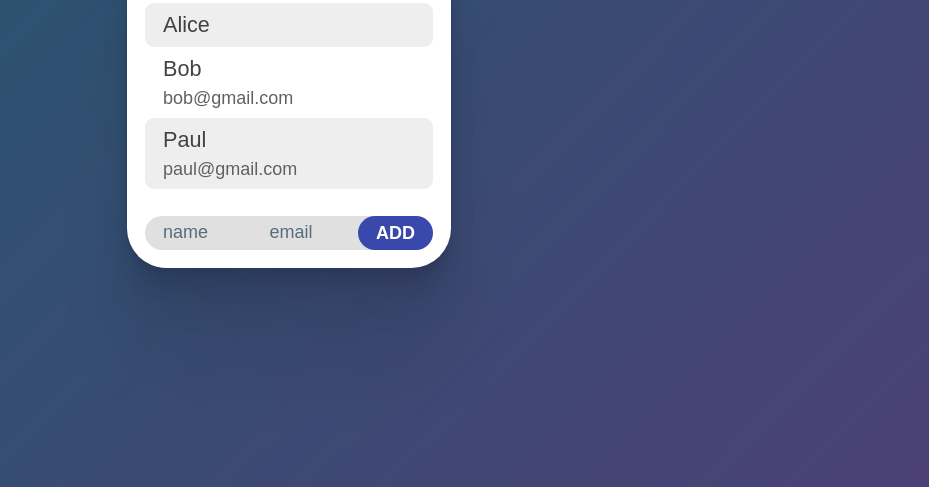
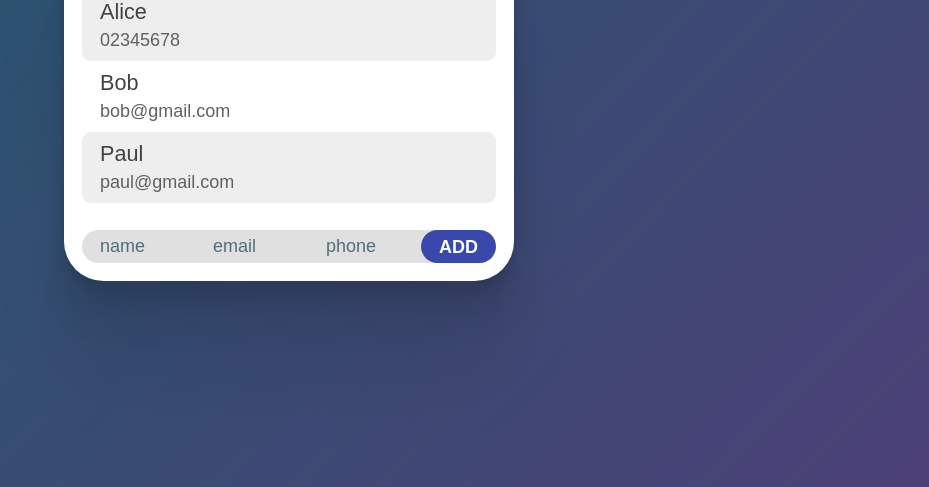
Before and after one commit to jlum85/contact-list, a website built with Parcel: page src/index.html in a window 1280 px wide. Shown: the part 313-800 px from the top of the page, without its empty margins (351-1280 px from the left). Built offline with nearby package versions, Linux system fonts and the light colour scheme; a web font is replaced by a local one.

Commit message:
correction

```diff
--- a/src/index.css
+++ b/src/index.css
@@ -38,7 +38,8 @@ body {
   background: white;
   border-radius: 2.2rem;
   padding: 1rem;
-  max-width: 18rem;
+  /* max-width: 18rem; */
+  max-width: 25rem;
   min-height: 15rem;
   width: 100%;
   display: flex;
--- a/src/index.ts
+++ b/src/index.ts
@@ -1,58 +1,93 @@
 run();
+
+interface Contact {
+  id: string;
+  name: string;
+  email: string | null;
+  phone: string | null;
+}
+
+type Contacts = Contact[];
+
 // The entire app is in a function just to make sure we don't polute the global namespace
 function run() {
   const rootEl = getElementByIdOrThrow("root");
+  if (rootEl === null) {
+    throw new Error("Missing element");
+  }
   // The list of contacts
-  let contacts = [
+  let contacts: Contacts = [
     {
       id: "p9n51g",
       name: "Alice",
-      email: null
+      email: null,
+      phone: "02345678"
     },
     {
       id: "8mopn7",
       name: "Bob",
-      email: "bob@gmail.com"
+      email: "bob@gmail.com",
+      phone: null
     },
     {
       id: "u7oo0d",
       name: "Paul",
-      email: "paul@gmail.com"
+      email: "paul@gmail.com",
+      phone: null
     }
   ];
+
   // Call createApp to initialize the App
   // and get the contactsEl used for updates
   const { contactsEl } = createApp();
+
   // Make sure the App is updated at when stating
   renderApp();
+
   // This function create the HTML structure
   // and add it to the root element in the DOM
-  function createApp() {
-    const titleEl = createElement("h1", {
+  function createApp(): { contactsEl: HTMLElement } {
+    const titleEl: HTMLElement = createElement("h1", {
       children: "Contacts",
       className: "title"
     });
-    const contactsEl = createElement("div", { className: "contacts" });
+
+    const contactsEl: HTMLElement = createElement("div", {
+      className: "contacts"
+    });
+
     const { addFormEl } = createAddForm();
-    const appEl = createElement("div", {
+
+    const appEl: HTMLElement = createElement("div", {
       className: "app",
       children: [titleEl, contactsEl, addFormEl]
     });
+
     rootEl.appendChild(appEl);
     return {
       contactsEl
     };
   }
   // Create the add form structure
-  function createAddForm() {
-    const inputNameEl = createElement("input");
+  function createAddForm(): { addFormEl: HTMLElement } {
+    // on peut caster en HTMLInputElement mais autant mettre any car de toute facon c'ets un cast forcé et il faudrait plutôt revoir createElement
+    // const inputNameEl: HTMLInputElement = <HTMLInputElement>(
+    //   createElement("input")
+    // );
+    const inputNameEl: HTMLInputElement = createElement("input") as any;
     inputNameEl.placeholder = "name";
-    const inputEmailEl = createElement("input");
+
+    const inputEmailEl: HTMLInputElement = createElement("input") as any;
     inputEmailEl.placeholder = "email";
-    const addButtonEl = createElement("button", {
+
+    const inputPhoneEl: HTMLInputElement = createElement("input") as any;
+    inputPhoneEl.placeholder = "phone";
+
+    const addButtonEl: HTMLElement = createElement("button", {
       children: "Add"
     });
-    addButtonEl.addEventListener("click", () => {
+
+    const onAddClick = (): void => {
       if (inputNameEl.value.length === 0) {
         // no name, return to stop the function
         return;
@@ -61,40 +96,51 @@ function run() {
       contacts.push({
         id: randomShortId(),
         name: inputNameEl.value,
-        email: inputEmailEl.value.length > 0 ? inputEmailEl.value : null
+        email: inputEmailEl.value.length > 0 ? inputEmailEl.value : null,
+        phone: inputPhoneEl.value.length > 0 ? inputPhoneEl.value : null
       });
+
       // then update the app
       renderApp();
+
       // and clear the inputs
       inputNameEl.value = "";
       inputEmailEl.value = "";
-    });
-    const addFormEl = createElement("div", {
+      inputPhoneEl.value = "";
+    };
+
+    addButtonEl.addEventListener("click", onAddClick);
+    const addFormEl: HTMLElement = createElement("div", {
       className: "add",
-      children: [inputNameEl, inputEmailEl, addButtonEl]
+      children: [inputNameEl, inputEmailEl, inputPhoneEl, addButtonEl]
     });
     return { addFormEl };
   }
+
   // This function is used to update the App, mainly the list of contacts
   function renderApp() {
     renderContacts();
   }
+
   // This function update the list of contacts
   function renderContacts() {
     // clear the content of the container first
     contactsEl.innerHTML = "";
+
     // the create new elements
     const contactItemEls = contacts.map(contact => {
       const deleteEl = createElement("button", {
         className: "remove",
         children: "Delete"
       });
+
       deleteEl.addEventListener("click", () => {
         // remove the contact
         contacts = contacts.filter(c => c.id !== contact.id);
         // and update the app
         renderApp();
       });
+
       return createElement("div", {
         className: "contact",
         children: [
@@ -104,23 +150,44 @@ function run() {
               createElement("h2", { children: contact.name }),
               contact.email === null
                 ? null
-                : createElement("p", { children: contact.email })
+                : createElement("p", { children: contact.email }),
+              contact.phone === null
+                ? null
+                : createElement("p", { children: contact.phone })
             ]
           }),
           deleteEl
         ]
       });
     });
+
     // and add them to the container
     contactItemEls.forEach(elem => {
       contactsEl.appendChild(elem);
     });
   }
 }
+
 /**
  * This function let you create an HTML element and add attributes and children
  */
-function createElement(type, props = {}) {
+
+// methode 1
+type ChildrenItem = string | HTMLElement | null;
+
+interface PropsOption {
+  className?: string;
+  children?: ChildrenItem | ChildrenItem[];
+}
+
+// ou methode 2
+// interface PropsOption {
+//   className?: string;
+//   children?: string | Array<string | HTMLElement | null>;
+// }
+
+function createElement(type: string, props: PropsOption = {}): HTMLElement {
+  // function createElement(type, props = {}) {
   const elem = document.createElement(type);
   if (props.className) {
     elem.className = props.className;
@@ -130,13 +197,15 @@ function createElement(type, props = {}) {
       ? props.children
       : [props.children];
     childrenArray
+      // pas nécessaire de typer le map mais si on veut le faire alors on a la ligne ci-dessous
+      // .map((children: ChildrenItem): Text | null | HTMLElement => {
       .map(children => {
         if (typeof children === "string") {
           return document.createTextNode(children);
         }
         return children;
       })
-      .map(item => {
+      .forEach(item => {
         if (item) {
           elem.appendChild(item);
         }
@@ -148,17 +217,23 @@ function createElement(type, props = {}) {
  * Like document.getElementById but throw an error
  * if the element does not exist
  */
-function getElementByIdOrThrow(id) {
-  const elem = document.getElementById(id);
+function getElementByIdOrThrow(id: string): HTMLElement {
+  const elem: HTMLElement | null = document.getElementById(id);
   if (!elem) {
     throw new Error(`Cannot find element with id "${id}"`);
   }
   return elem;
 }
+
+const a = getThrow("2");
+function getThrow(id: string): void {
+  throw new Error(`Cannot find element with id "${id}"`);
+}
+
 /**
  * Return a short (5 chars) string ID
  */
-function randomShortId() {
+function randomShortId(): string {
   return Math.random()
     .toString(36)
     .substring(7);
```
Also changed, not shown: 6 other files.
